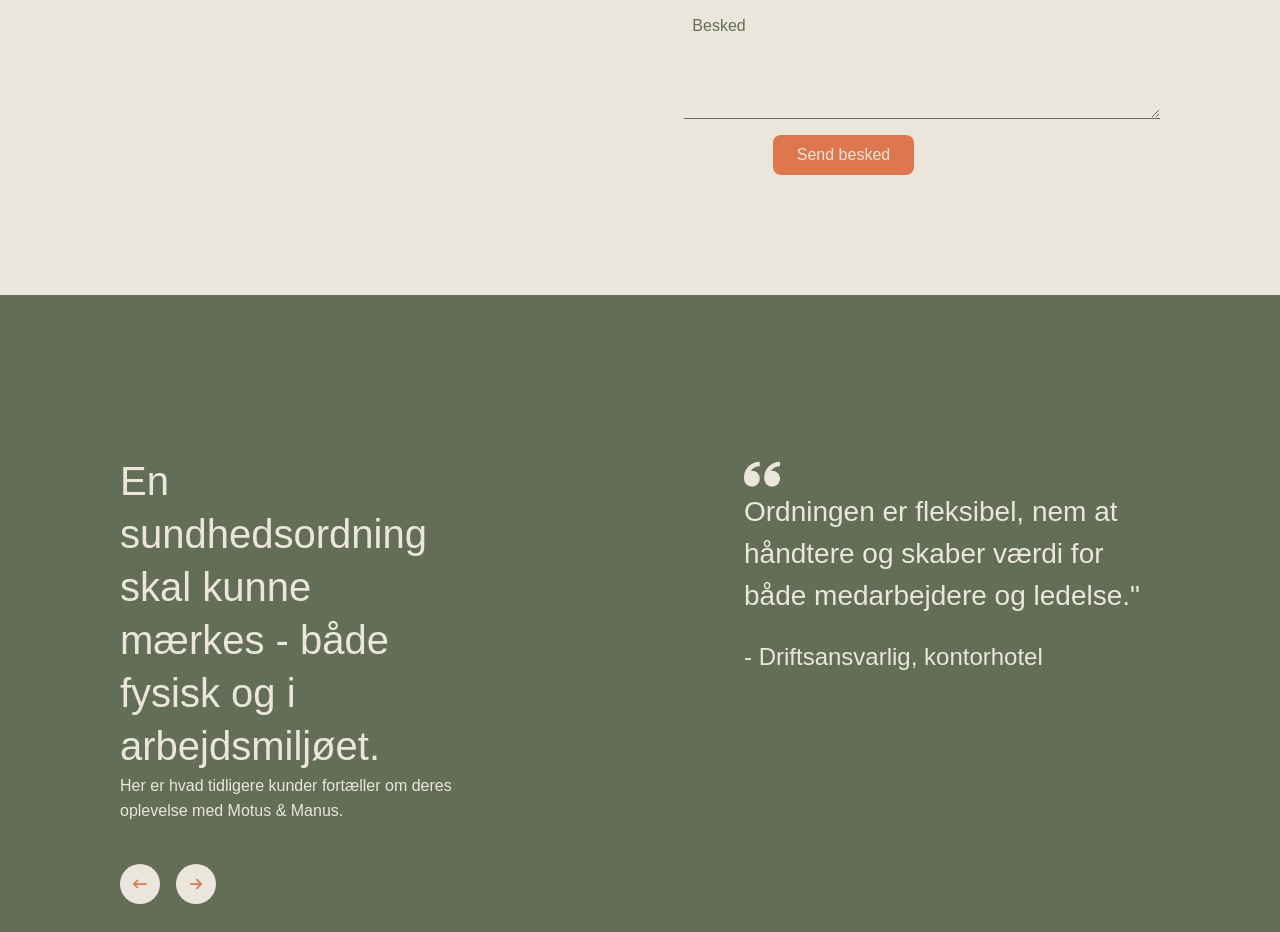
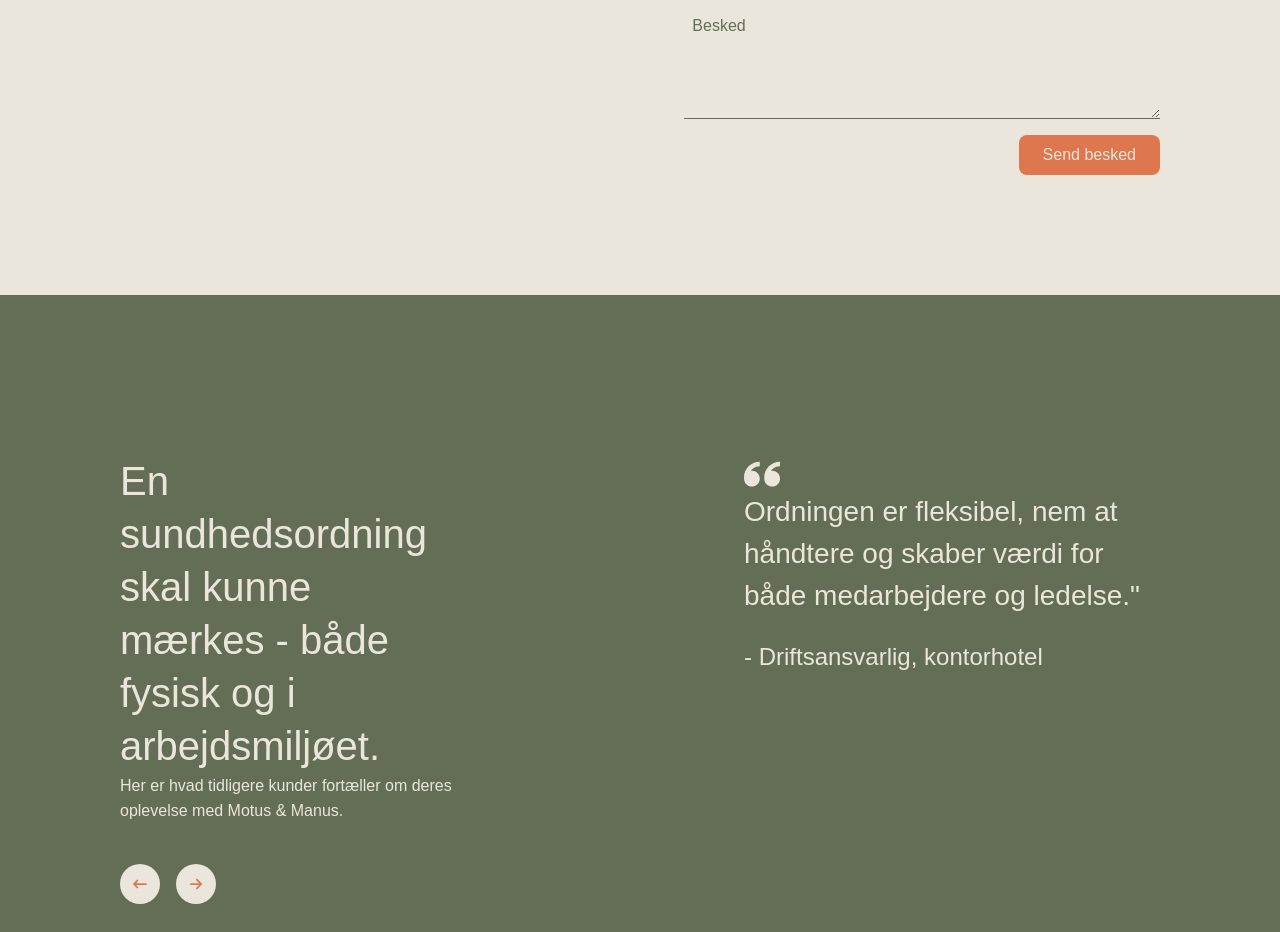
Before and after one commit to s0fiekm/Motusetmanus, a Next.js app: page / in a window 1280 px wide. Shown: the part 4440-5372 px from the top of the page. Built offline with nearby package versions, Linux system fonts and the light colour scheme; a web font is replaced by a local one.

Commit message:
contactform små rettelser

```diff
--- a/src/components/ContactForm.jsx
+++ b/src/components/ContactForm.jsx
@@ -75,7 +75,7 @@ export default function ContactForm() {
   };
 
   return (
-    <form onSubmit={handleSubmit} className="grid grid-cols-2 gap-4">
+    <form onSubmit={handleSubmit} className="grid grid-cols-2 gap-4 ">
       <div className="col-span-2 flex flex-col">
         <input
           name="name"
@@ -188,7 +188,7 @@ export default function ContactForm() {
           className="border-b p-2 outline-none border-primary bg-transparent placeholder-primary"
         />
       </div>
-      <div className="flex justify-end justify-items-end">
+      <div className="col-2 flex justify-self-end">
         <CTAButton type="submit" loading={loading} text="Send besked" />
       </div>
       {status && (
```
